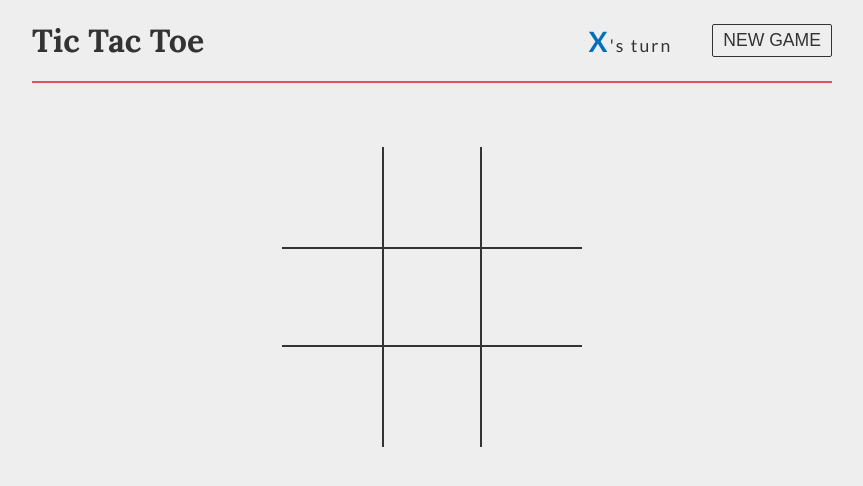
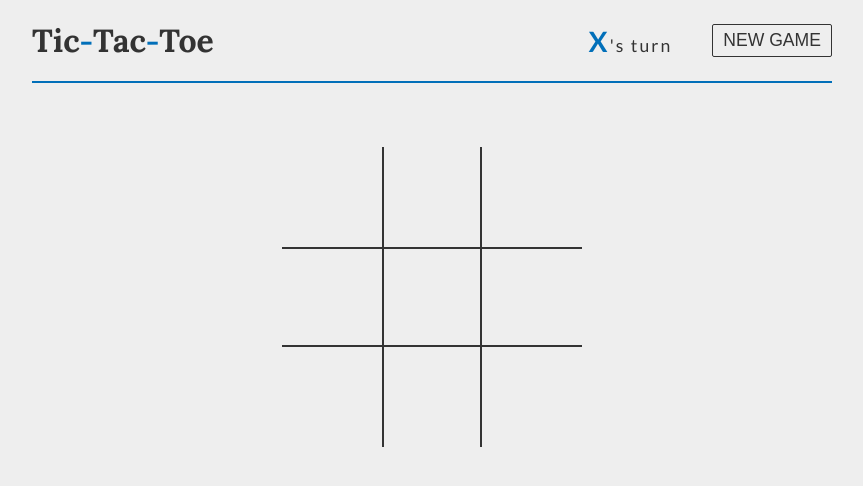
Before and after one commit to zum281/tic-tac-toe, a Next.js app: page / in a window 1280 px wide. Shown: the top 486 px of the page, without its empty margins (208-1071 px from the left). Built offline with nearby package versions, Linux system fonts and the light colour scheme.

Commit message:
primary color madness

```diff
--- a/src/components/shared/layout/Header.tsx
+++ b/src/components/shared/layout/Header.tsx
@@ -1,12 +1,14 @@
 import React, { FunctionComponent as FC } from 'react'
 import { useGameContext } from '@context/GameContext'
-import { StyledHeader } from './Layout.style'
+import { StyledHeader, Title } from './Layout.style'
 import { Button } from '@styles/Button'
 export const Header: FC = () => {
 	const { currentPlayer, resetGame } = useGameContext()
 	return (
 		<StyledHeader currentPlayer={currentPlayer}>
-			<h1>Tic Tac Toe</h1>
+			<Title>
+				Tic<span>-</span>Tac<span>-</span>Toe
+			</Title>
 			<nav>
 				<p>
 					<span>{currentPlayer}</span>'s turn
--- a/src/components/shared/layout/Layout.style.tsx
+++ b/src/components/shared/layout/Layout.style.tsx
@@ -11,10 +11,6 @@ export const StyledHeader = styled.header<Props>`
 	align-items: center;
 	padding-block: 20px;
 	border-bottom: 2px solid var(--clr-primary);
-
-	h1 {
-		font-family: var(--font-header);
-	}
 
 	nav {
 		display: flex;
@@ -34,3 +30,10 @@ export const StyledHeader = styled.header<Props>`
 		font-weight: 700;
 	}
 `
+
+export const Title = styled.h1`
+	font-family: var(--font-header);
+	span {
+		color: var(--clr-primary);
+	}
+`
--- a/src/styles/Global.tsx
+++ b/src/styles/Global.tsx
@@ -1,13 +1,21 @@
 import { Global, css } from '@emotion/react'
+import { useGameContext } from '@context/GameContext'
+import { useMemo } from 'react'
 
 const GlobalStyles = () => {
+	const { currentPlayer, winner } = useGameContext()
+	const colorPrimary = useMemo(() => {
+		if (winner) return `var(--clr-player-${winner})`
+		return `var(--clr-player-${currentPlayer})`
+	}, [currentPlayer, winner])
 	return (
 		<Global
 			styles={css`
 				:root {
 					--clr-black: #333;
 					--clr-white: #eee;
-					--clr-primary: #db5461;
+					/* --clr-primary: #db5461; */
+					--clr-primary: ${colorPrimary};
 					--rgb-primary: 219, 84, 97;
 					--clr-player-X: #016fb9;
 					--clr-player-O: #ff9505;
```
